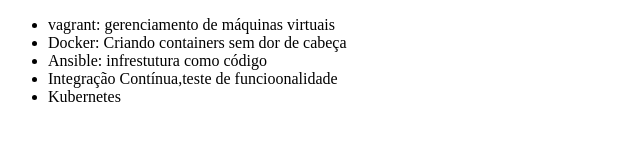
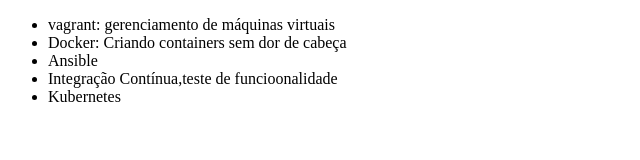
Before and after one commit to Ricardokouhai/Alura-git, a plain HTML site: page index.html in a window 1280 px wide. Shown: the whole page, without its empty margins (0-640 px from the left). Drawn offline with Linux system fonts and the light colour scheme.

Commit message:
Revert "Mudando nome do curso de Ansible"
This reverts commit f77431414d985b434ce0d08c5cbdc9f952a66217.

```diff
--- a/index.html
+++ b/index.html
@@ -8,7 +8,7 @@
     <ul>
         <li>vagrant: gerenciamento de máquinas virtuais</li>
         <li>Docker: Criando containers sem dor de cabeça</li>
-        <li>Ansible: infrestutura como código</li>
+        <li>Ansible</li>
         <li>Integração Contínua,teste de funcioonalidade</li>
         <li>Kubernetes</li>
     </ul>
```
